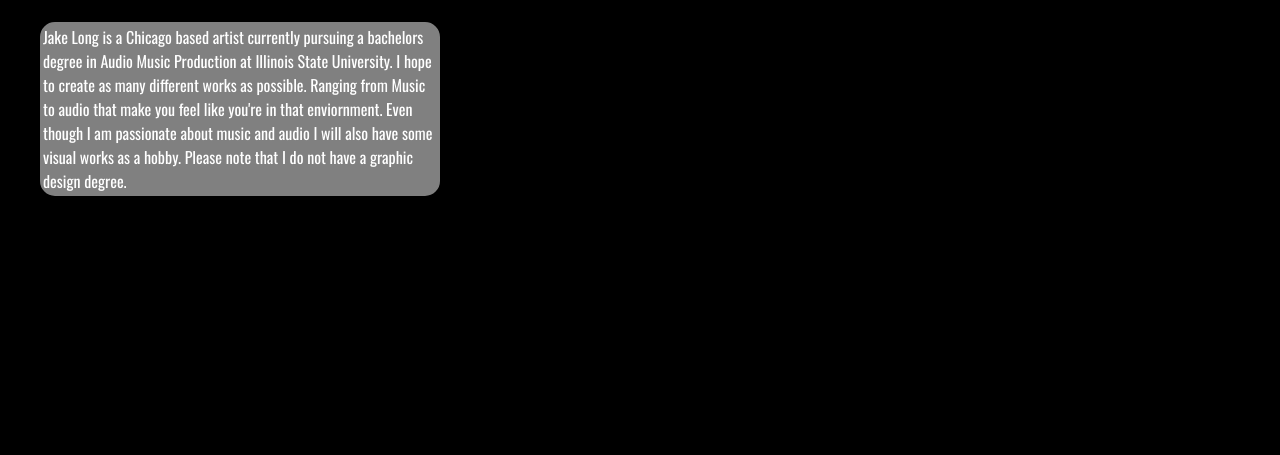
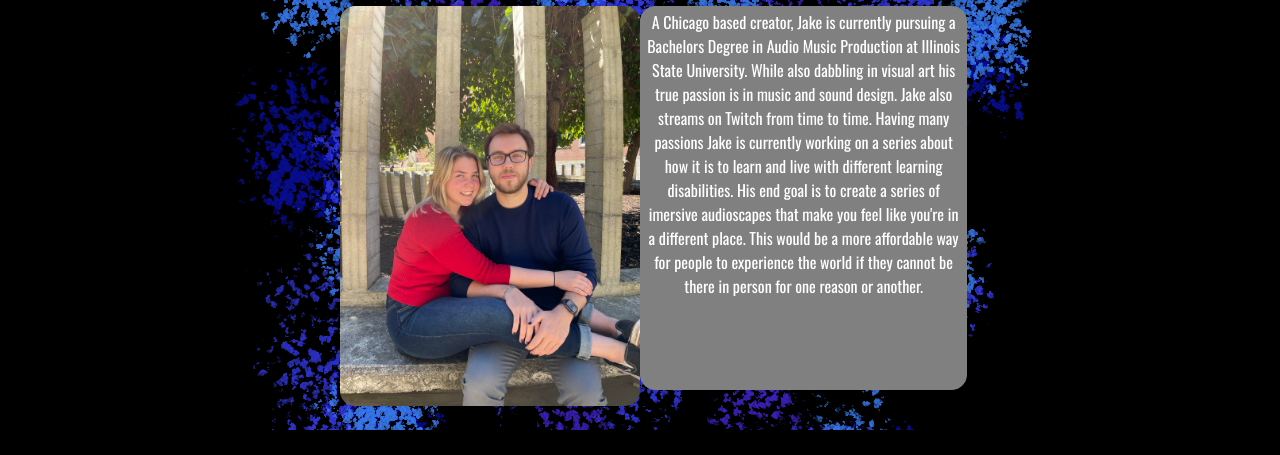
Before and after one commit to juhwlong/CTK301, a plain HTML site: page jakelong/JakeLong.html in a window 1280 px wide. Shown: the part 437-892 px from the top of the page. Before the commit the page ends 800 px from the top, so only its background shows below. Drawn offline with nearby package versions, Linux system fonts and the light colour scheme.

Commit message:
Add files via upload

```diff
--- a/jakelong/JakeLong.css
+++ b/jakelong/JakeLong.css
@@ -2,7 +2,6 @@ body {
   background-color: black;
   font-family: 'Oswald', sans-serif;
 }
-
 #wrapper {
   margin: 24px auto;
   width: 1200px;
@@ -12,6 +11,7 @@ body {
   display: grid;
   grid-template-columns: repeat(12, 1fr);
   grid-column-gap: 24px;
+  background-image: url(back2.png);
 }
 header{
   grid-column: span 10;
@@ -84,14 +84,22 @@ h3{
 .about{
   display: grid;
   grid-template-columns: repeat(12, 1fr);
-  text-align: left;
+  text-align: center;
 }
 .about h1{
   grid-column: span 12;
 }
 .about p{
-  grid-column: span 4;
-  border: solid grey 3px;
+  grid-column: span 6;
+  border: solid grey 1px;
   background-color: grey;
   border-radius: 15px;
+  padding: 3px;
+  margin-top: 0px;
 }
+.pic{
+  width: 300px;
+  border-radius: 15px;
+  float: left;
+  margin-left: 300px;
+}
--- a/jakelong/JakeLong.html
+++ b/jakelong/JakeLong.html
@@ -27,7 +27,8 @@
 	</nav>
 	<main class="about">
 		<h1> ABOUT. </h1>
-		<p> Jake Long is a Chicago based artist currently pursuing a bachelors degree in Audio Music Production at Illinois State University. I hope to create as many different works as possible. Ranging from Music to audio that make you feel like you're in that enviornment. Even though I am passionate about music and audio I will also have some visual works as a hobby. Please note that I do not have a graphic design degree.</P>
+		<img class="pic" src="pic.jpg" alt="Image Description">
+		<p> A Chicago based creator, Jake is currently pursuing a Bachelors Degree in Audio Music Production at Illinois State University. While also dabbling in visual art his true passion is in music and sound design. Jake also streams on Twitch from time to time. Having many passions Jake is currently working on a series about how it is to learn and live with different learning disabilities. His end goal is to create a series of imersive audioscapes that make you feel like you're in a different place. This would be a more affordable way for people to experience the world if they cannot be there in person for one reason or another. </p>
 	</main>
 	</div>
 </body>
```
Also changed, not shown: jakelong/video.html (+2 -1 lines), jakelong/back.png (added), jakelong/back2.png (added), jakelong/pic.jpg (added), 1 other file.
